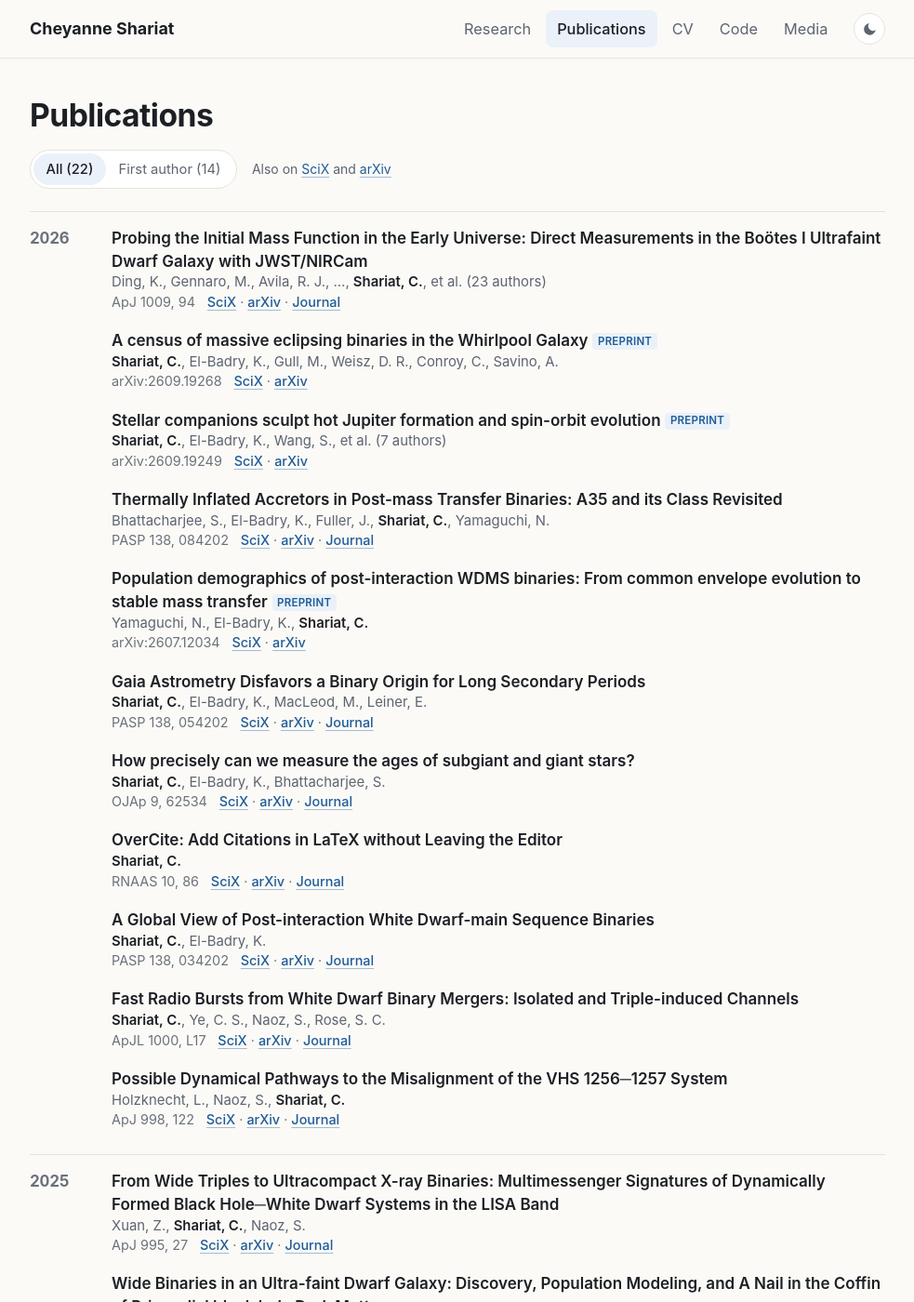
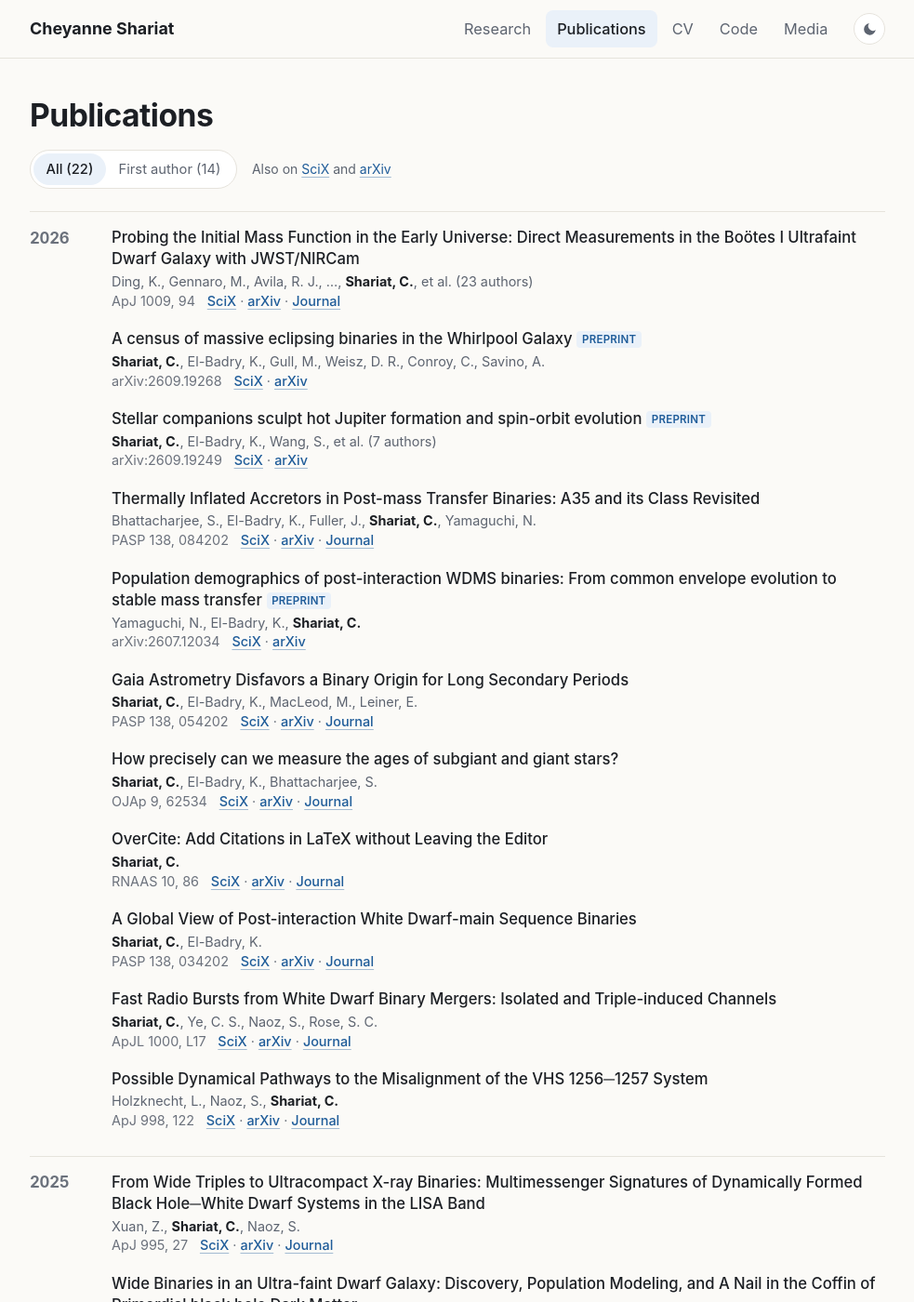
Before and after one commit to cheyanneshariat/cheyanneshariat.github.io, a Jekyll site: the page built from _pages/publications.html, in a window 1280 px wide and 1400 px high. Shown: the whole window at 93% size, without its empty margins (148-1131 px from the left). Built offline with Jekyll 4.4.1, drawn with Linux system fonts in a browser that asks for light colours.

Commit message:
Publications: medium-weight titles so the bolded name stands out
Co-Authored-By: Claude Opus 5.5 <noreply@anthropic.com>

```diff
--- a/assets/css/site.css
+++ b/assets/css/site.css
@@ -274,11 +274,11 @@ figcaption { color: var(--muted); font-size: 0.875rem; line-height: 1.5; margin-
 .pub-year h2 { font-size: 1.05rem; margin: 0.1rem 0 0; color: var(--faint); font-variant-numeric: tabular-nums; }
 .pub-list { list-style: none; margin: 0; padding: 0; }
 .pub { margin: 0 0 1.15rem; line-height: 1.45; }
-.pub-title { font-weight: 600; }
+.pub-title { font-weight: 500; font-size: 1.04rem; line-height: 1.4; margin-bottom: 0.15rem; }
 .pub-title a { color: var(--text); text-decoration: none; }
 .pub-title a:hover { color: var(--accent); }
-.pub-authors { color: var(--muted); font-size: 0.93rem; }
-.pub-authors strong { color: var(--text); font-weight: 600; }
+.pub-authors { color: var(--muted); font-size: 0.9rem; }
+.pub-authors strong { color: var(--text); font-weight: 700; }
 .pub-meta { font-size: 0.9rem; color: var(--faint); display: flex; flex-wrap: wrap; gap: 0.2rem 0.8rem; }
 .pub-meta a { font-weight: 550; }
 .badge { display: inline-block; font-size: 0.72rem; font-weight: 600; letter-spacing: 0.02em; text-transform: uppercase; color: var(--accent); background: var(--accent-soft); border-radius: 4px; padding: 0.05rem 0.35rem; vertical-align: 0.1em; margin-left: 0.3rem; }
```
